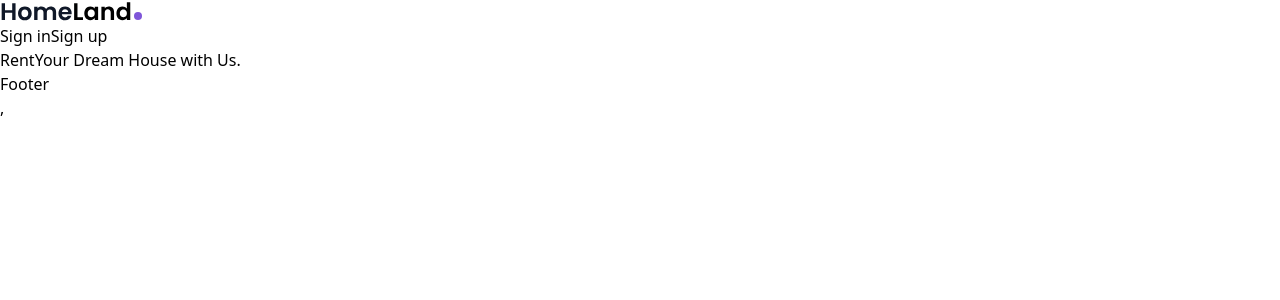
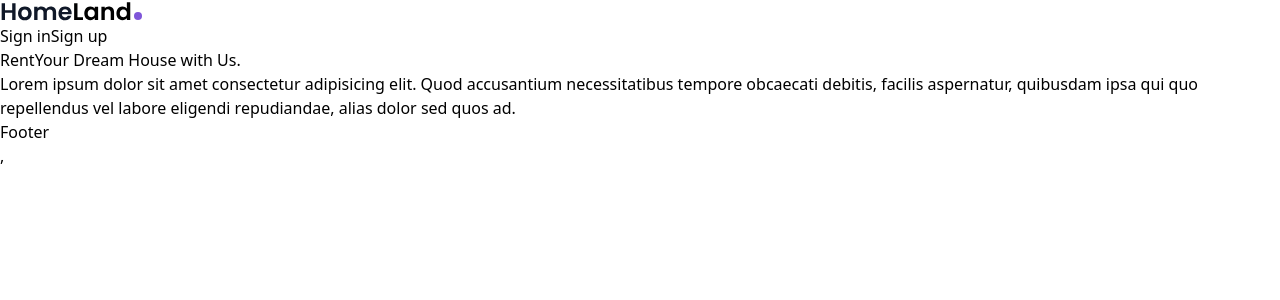
Before and after one commit to hassanrnt/HomeLand-projet, a React (Vite) app: page / in a window 1280 px wide. Shown: the top 300 px of the page. Built offline with nearby package versions, Linux system fonts and the light colour scheme.

Commit message:
add to text

```diff
--- a/src/components/Banner.jsx
+++ b/src/components/Banner.jsx
@@ -9,7 +9,17 @@ const Banner = () => {
   return <section>
     <div>
       <div>
-        <h1><span>Rent</span>Your Dream House with Us.</h1>
+        <h1><span>Rent</span>Your Dream House with Us.
+        </h1>
+        <p>
+          Lorem ipsum dolor sit amet consectetur
+           adipisicing elit. Quod
+           accusantium necessitatibus
+           tempore obcaecati debitis, facilis
+            aspernatur, quibusdam ipsa qui quo
+             repellendus vel labore eligendi
+             repudiandae, alias dolor sed quos ad.
+        </p>
       </div>
     </div>
 
```
